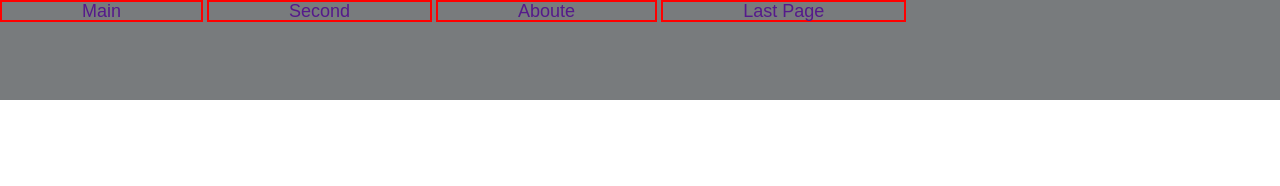
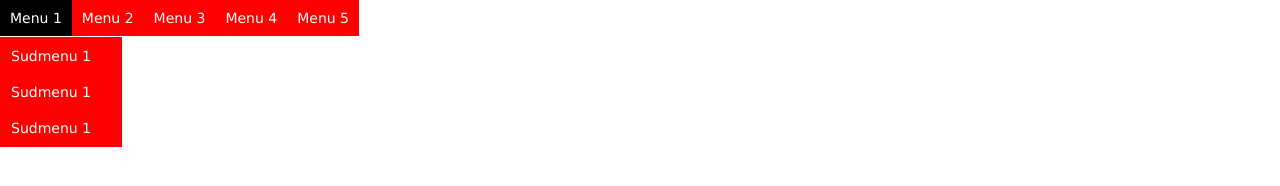
Before and after one commit to PavelFE/FrontEndBike, a plain HTML site: page contact.html in a window 1280 px wide. Drawn offline with Linux system fonts and the light colour scheme.

Commit message:
add new menu

```diff
--- a/contact.html
+++ b/contact.html
@@ -9,19 +9,42 @@
 <body>
     <header>
         <div class="nav_menu">
-            <ul>
-                <li class="menu"><a class="item_menu1" href="">Main</a>
-                    <ul class="main_2">
-                        <li class="item_main_2"><a href="" class="second"></a>Main second</li>
-                        <li class="item_main_2"><a href="" class="second"></a>Main 3</li>
-                        <li class="item_main_2"><a href="" class="second"></a>Main 4</li>
-                        <li class="item_main_2"><a href="" class="second"></a>Main 5</li>
+            <ul class="menu">
+                <li><a href=#>Menu 1</a>
+                    <ul class="submenu">
+                        <li><a href=#>Sudmenu 1</a></li>
+                        <li><a href=#>Sudmenu 1</a></li>
+                        <li><a href=#>Sudmenu 1</a></li>
                     </ul>
                 </li>
-                <li class="menu"><a class="item_menu2" href="">Second</a></li>
-                <li class="menu"><a class="item_menu3" href="">Aboute</a></li>
-                <li class="menu"><a class="item_menu4" href="">Last Page</a></li>
-
+                <li><a href=#>Menu 2</a>
+                    <ul class="submenu">
+                        <li><a href=#>Sudmenu 2</a></li>
+                        <li><a href=#>Sudmenu 2</a></li>
+                        <li><a href=#>Sudmenu 2</a></li>
+                    </ul>
+                </li>
+                <li><a href=#>Menu 3</a>
+                    <ul class="submenu">
+                        <li><a href=#>Sudmenu 3</a></li>
+                        <li><a href=#>Sudmenu 3</a></li>
+                        <li><a href=#>Sudmenu 3</a></li>
+                    </ul>
+                </li>
+                <li><a href=#>Menu 4</a>
+                    <ul class="submenu">
+                        <li><a href=#>Sudmenu 4</a></li>
+                        <li><a href=#>Sudmenu 4</a></li>
+                        <li><a href=#>Sudmenu 4</a></li>
+                    </ul>
+                </li>
+                <li><a href=#>Menu 5</a>
+                    <ul class="submenu">
+                        <li><a href=#>Sudmenu 5</a></li>
+                        <li><a href=#>Sudmenu 5</a></li>
+                        <li><a href=#>Sudmenu 5</a></li>
+                    </ul>
+                </li>
             </ul>
         </div>
     </header>
--- a/css/contact.css
+++ b/css/contact.css
@@ -1,37 +1,56 @@
-.nav_menu {
-    background: #787b7d;
-    width: 100%;
-    height: 100px;
-   }
-.nav_menu ul{
+body {
+    font: 14px 'Verdana';
+    margin: 0;
+    padding: 0;
+}
+ul {
+    display: block;
+    margin: 0;
+    padding: 0;
+    list-style: none;
+}
+ul:after {
+    display: block;
+    content: ' ';
+    clear: both;
+    float: none;
+}
+ul.menu > li {
+    float: left;
+    position: relative;
+}
+ul.menu > li > a {
+    display: block;
+    padding: 10px;
+    color: white;
+    background-color: red;
     text-decoration: none;
-
 }
-.nav_menu .menu{
-    display: inline-block;
-    border: 2px solid red;
+ul.menu > li > a:hover {
+    background-color: black;
 }
-.nav_menu a {
-    list-style: none;
+ul.submenu {
+    display: none;
+    position: absolute;
+    width: 120px;
+    top: 37px;
+    left: 0;
+    background-color: white;
+    border: 1px solid red;
+}
+ul.submenu > li {
+    display: block;
+}
+ul.submenu > li > a {
+    display: block;
+    padding: 10px;
+    color: white;
+    background-color: red;
     text-decoration: none;
-    padding: 10px 80px;
-    text-decoration: none;
-    font-size: 18px;
-    font-family: Arial;
 }
-.nav_menu a:hover{
-    background: white;
-    width: auto;
+ul.submenu > li > a:hover {
+    background: #585858;
 }
-.main_2 {
-    display: none;
+ul.menu > li:hover > ul.submenu {
+    display: block;
 }
-.second:hover .main_2 {
-    display:block;
-    width: 50px;
-    height: 30px;
-    color: violet;
-    border: 1px solid green;
-    background: #585858;
-}git
- The directory D:\Work\Bike2\FrontEndBike is under Git, but is not registered in the Settings.
```
